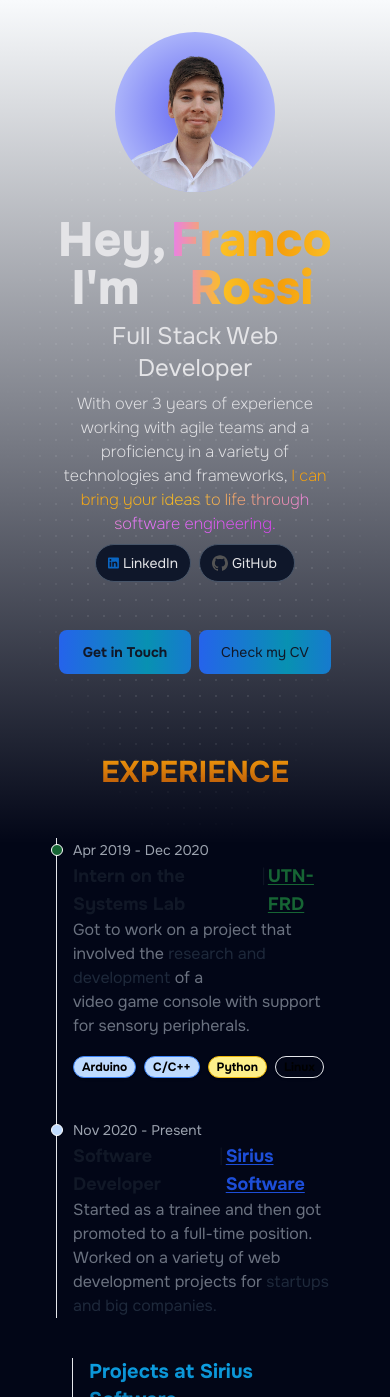
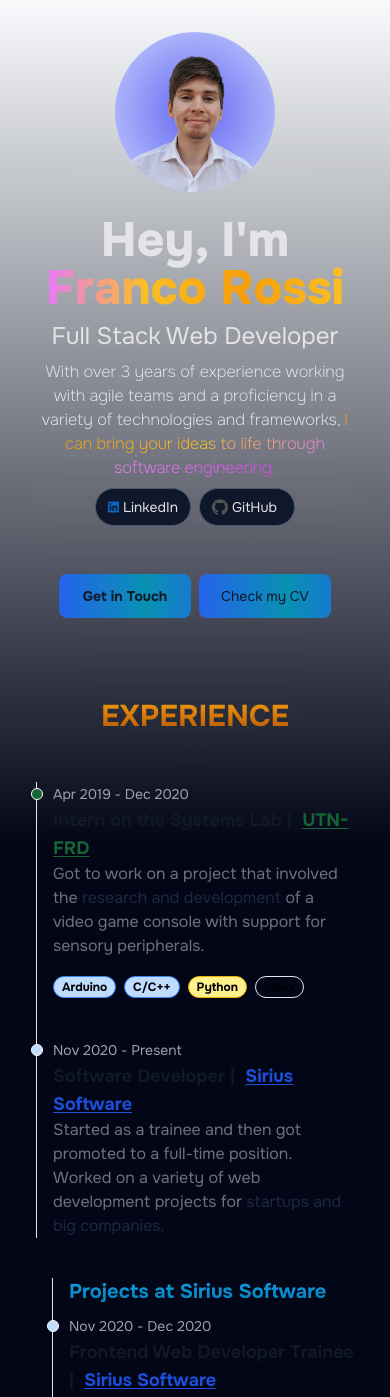
Before and after one commit to FrancoARossi/francoarossi-portfolio, an Astro site: page / in a window 390 px wide. Shown: the top 1397 px of the page. Built offline with nearby package versions, Linux system fonts and the light colour scheme; Astro itself is replaced by a stand-in of ours.

Commit message:
feat: mobile responsiveness

```diff
--- a/src/components/ExperienceTimelineItem.astro
+++ b/src/components/ExperienceTimelineItem.astro
@@ -235,12 +235,7 @@ function technologyProps(technology: string) {
   >
   <div class="flex">
     <h3 class="text-lg font-semibold text-gray-900 dark:text-white">
-      {position}
-    </h3>
-    <h3 class="text-lg font-extralight text-gray-900 dark:text-white">
-      &nbsp;|&nbsp;
-    </h3>
-    {
+      {position} |&nbsp; {
         companyHref ? (
           <a
             class={twMerge(
@@ -260,6 +255,7 @@ function technologyProps(technology: string) {
           </h3>
         )
       }
+    </h3>
   </div>
   <p class="mb-4 text-base font-normal text-gray-500 dark:text-gray-400">
     <slot />
--- a/src/components/Hero.astro
+++ b/src/components/Hero.astro
@@ -21,11 +21,12 @@ import GitHub from "../icons/GitHub.astro";
   <div class="flex flex-col gap-12">
     <div class="flex flex-col justify-center gap-2">
       <div class="flex justify-center">
-        <h1 class="text-5xl font-extrabold">Hey, I'm&nbsp;</h1>
-        <h1
-          class="animate-gradient bg-[linear-gradient(to_right,theme(colors.amber.500),theme(colors.amber.400),theme(colors.fuchsia.400),theme(colors.fuchsia.500),theme(colors.fuchsia.400),theme(colors.amber.400),theme(colors.amber.500))] bg-[length:200%_auto] bg-clip-text text-5xl font-extrabold text-transparent"
-        >
-          Franco Rossi
+        <h1 class="text-5xl font-extrabold">
+          Hey, I'm<span
+            class="animate-gradient bg-[linear-gradient(to_right,theme(colors.amber.500),theme(colors.amber.400),theme(colors.fuchsia.400),theme(colors.fuchsia.500),theme(colors.fuchsia.400),theme(colors.amber.400),theme(colors.amber.500))] bg-[length:200%_auto] bg-clip-text text-5xl font-extrabold text-transparent"
+          >
+            Franco Rossi
+          </span>
         </h1>
       </div>
       <h2 class="text-2xl">Full Stack Web Developer</h2>
--- a/src/layouts/Layout.astro
+++ b/src/layouts/Layout.astro
@@ -27,14 +27,14 @@ const { title, description } = Astro.props;
     <title>{title}</title>
   </head>
   <body
-    class="flex h-screen min-h-screen w-full justify-center overscroll-none bg-slate-950 px-10"
+    class="flex h-screen min-h-screen w-full justify-center overscroll-none bg-slate-950 px-5 sm:px-10"
   >
     <SpeedInsights />
     <BackgroundGradient />
     <BackgroundDotsPattern />
 
     <main
-      class="z-10 mx-auto flex max-w-screen-xl flex-col items-center gap-20 px-4 py-8 text-center lg:py-16"
+      class="z-10 flex max-w-screen-xl flex-col items-center gap-20 px-4 py-8 text-center lg:py-16"
     >
       <slot />
     </main>
```
Lines whose indentation alone changed are shown as unchanged.
